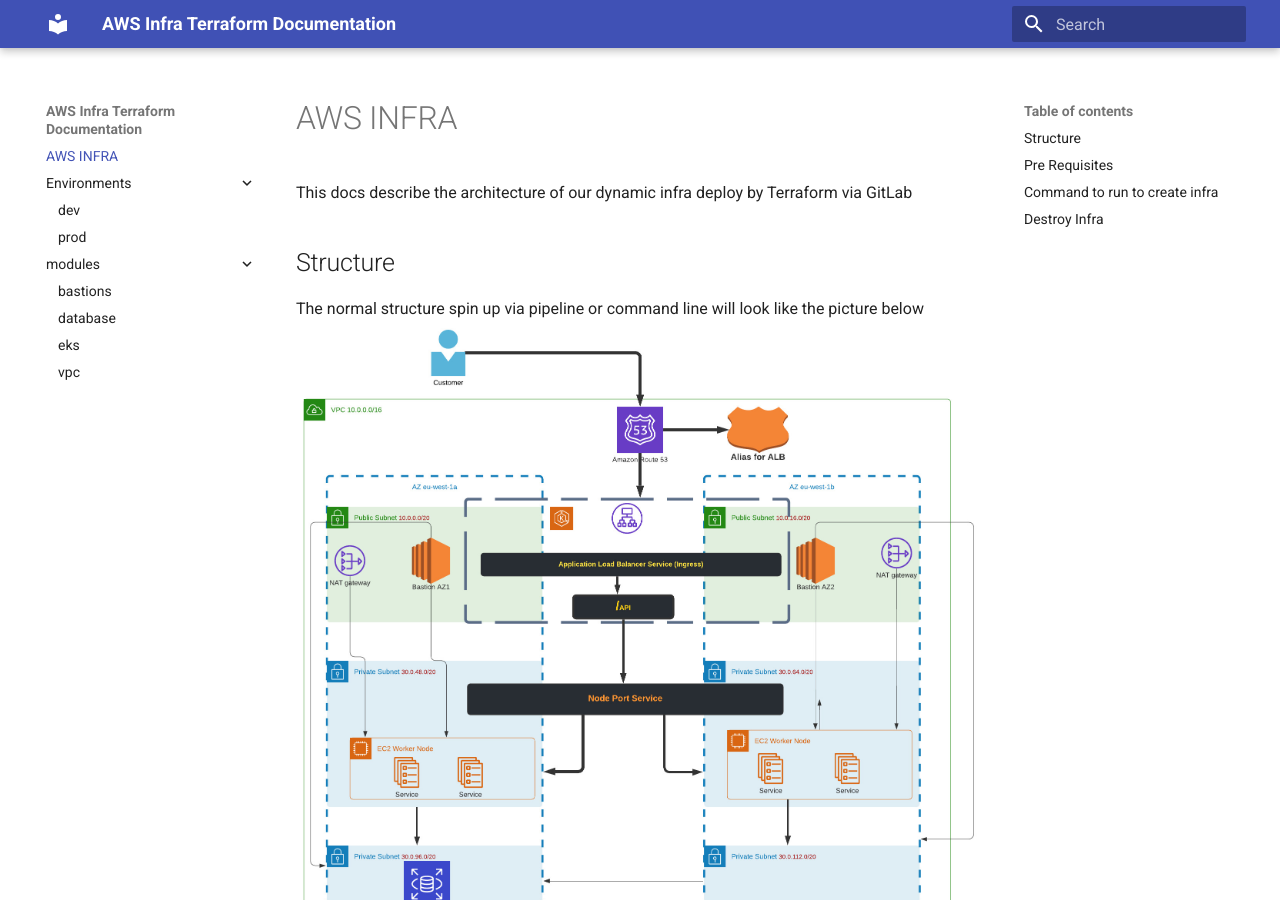
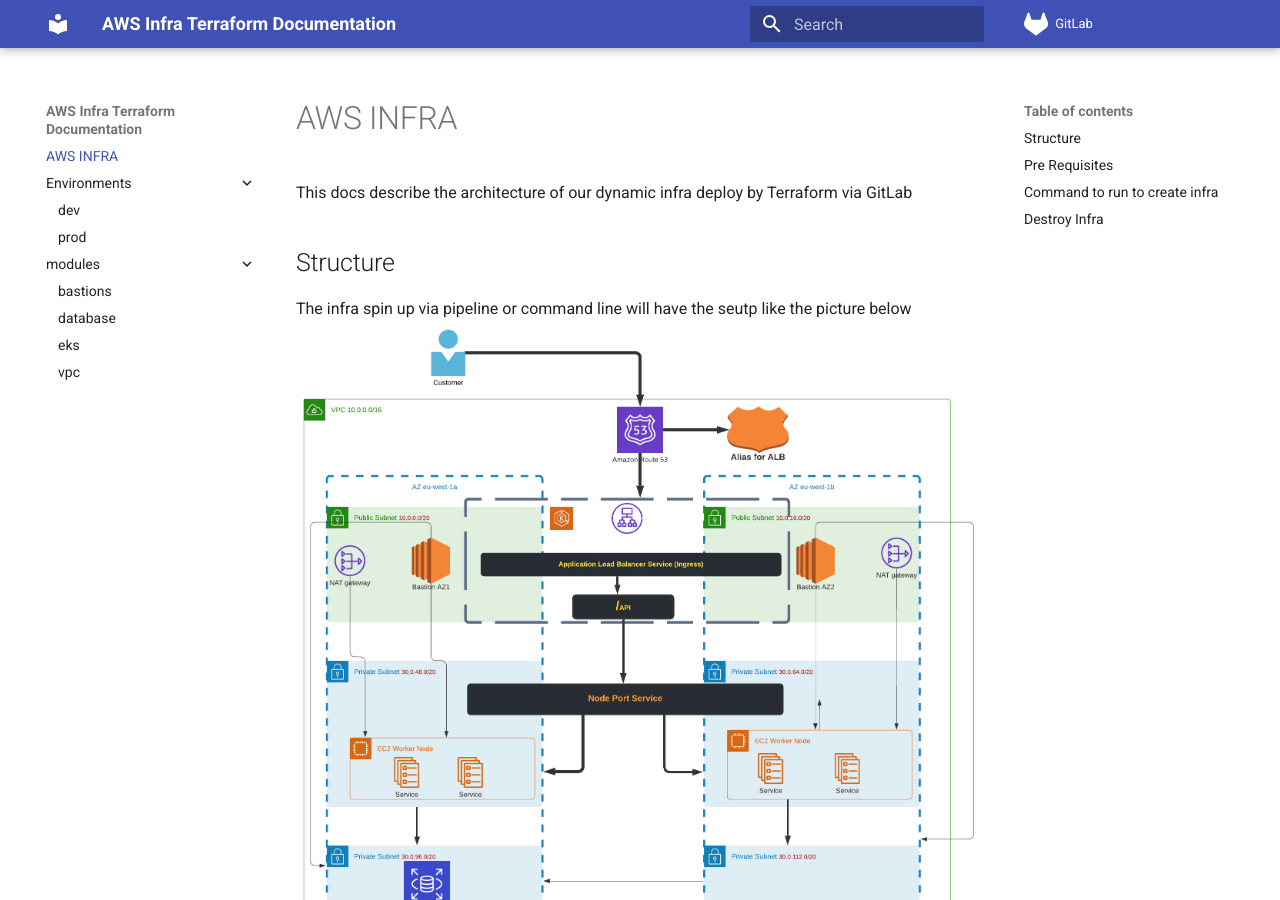
Before and after one commit to marcodv/infra_aws, an MkDocs documentation site: the page built from docs/index.md, in a window 1280 px wide and 900 px high. Built offline with MkDocs 1.6.1 and Material for MkDocs 9.7.7, drawn with Linux system fonts in a browser that asks for light colours; comment, search, counter and statistics services are not loaded.

Commit message:
fixed docs

```diff
--- a/docs/index.md
+++ b/docs/index.md
@@ -3,7 +3,7 @@
 This docs describe the architecture of our dynamic infra deploy by Terraform via GitLab
 
 ## Structure
-The normal structure spin up via pipeline or command line will look like the picture below
+The infra spin up via pipeline or command line will have the seutp like the picture below
 ![noah infra](noah_infra.jpeg "Infra AWS")
 
 ## Pre Requisites
--- a/mkdocs.yml
+++ b/mkdocs.yml
@@ -1,8 +1,11 @@
 site_name: AWS Infra Terraform Documentation
 site_url: "https://noah-energy.gitlab.io/infra_aws"
+repo_url: https://gitlab.com/noah-energy/infranoah/infra_aws
 site_dir: public
 theme:
   name: material
+  icon:
+    repo: fontawesome/brands/gitlab
   features:
       - navigation.expand
 nav:
```
